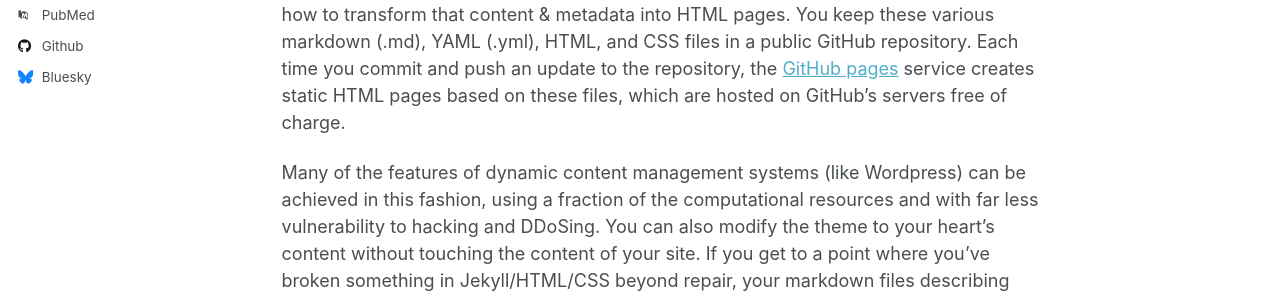
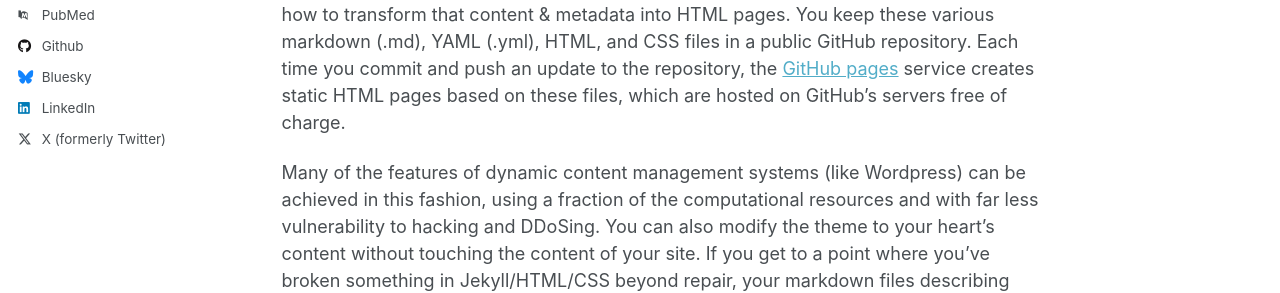
Before and after one commit to neurodidi/neurodidi.github.io, a Jekyll site: the page built from _pages/about.md, in a window 1280 px wide. Shown: the part 598-891 px from the top of the page. Built offline with Jekyll 4.4.1, drawn with Linux system fonts in a browser that asks for light colours; some web fonts are replaced; part of the change alters nothing that is shown.

Commit message:
Update _config.yml

```diff
--- a/_config.yml
+++ b/_config.yml
@@ -55,9 +55,9 @@ author:
   goodreads        : # Username
   google_plus      : # Username
   keybase          : # Username
-  instagram        : # Username
+  Instagram        : "https://www.instagram.com/neuro_didi/"
   lastfm           : # Username
-  linkedin         : # Username
+  linkedin         : "https://www.linkedin.com/in/didi-ramsaran-chin-5855a51a0/"
   mastodon         : # URL
   medium           : # URL
   pinterest        : # Username
@@ -65,7 +65,7 @@ author:
   steam            : # Username
   telegram         : # URL
   tumblr           : # Username
-  twitter          : # Username
+  twitter          : "https://twitter.com/neuro_didi"
   vine             : # Username
   weibo            : # Username
   wikipedia        : # Username
```
